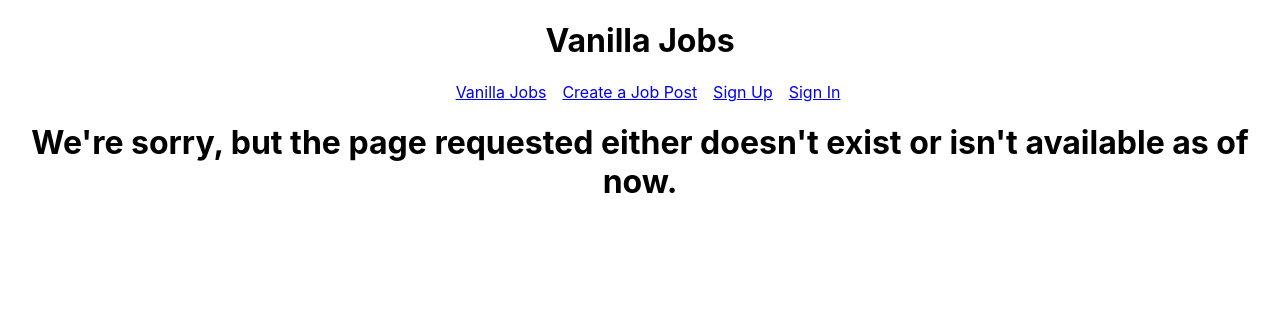
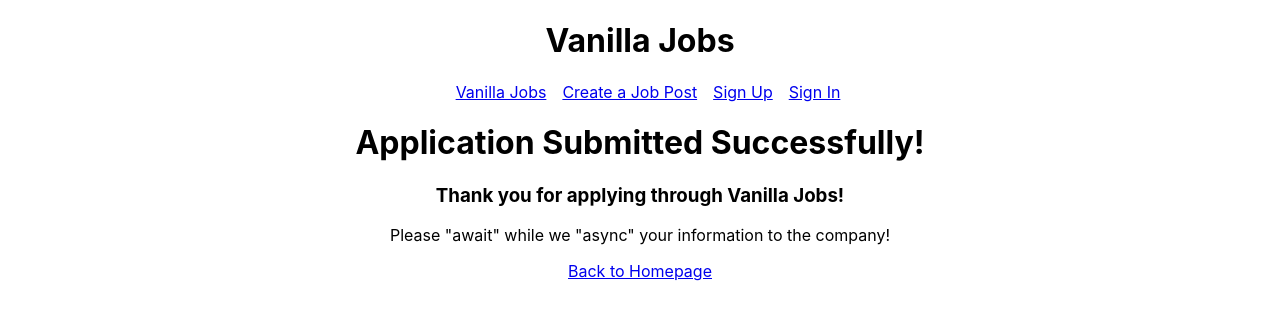
Before and after one commit to filipe-freire/VanillaJobs, a React (Create React App) app in the folder client/: page /application/success in a window 1280 px wide. Before the commit this address led to /error. Shown: the top 320 px of the page. Built offline with nearby package versions, Linux system fonts and the light colour scheme; no server answers.

Commit message:
Create view for application submitted successfully and add apply button to single post view

```diff
--- a/client/src/App.jsx
+++ b/client/src/App.jsx
@@ -14,6 +14,7 @@ import EditView from './Views/JobPosts/EditView';
 import Profile from './Views/Company/Profile';
 import ProfileEditView from './Views/Company/ProfileEditView';
 import SingleView from './Views/JobPosts/SingleView';
+import FormSubmittedView from './Views/Application/FormSubmittedView';
 
 import './App.css';
 
@@ -72,26 +73,20 @@ class App extends Component {
             {this.state.user && (
               <Route
                 path={'/profile/:id'}
-                render={props => (
-                  <Profile {...props} user={this.state.user} exact />
-                )} // Anytime we want to pass app.jsx props and more to the component, we use this syntax
+                render={props => <Profile {...props} user={this.state.user} exact />} // Anytime we want to pass app.jsx props and more to the component, we use this syntax
               />
             )}
 
             <ProtectedRoute
               path="/authentication/sign-up"
-              render={props => (
-                <SignUpView {...props} onUserUpdate={this.handleUserUpdate} />
-              )}
+              render={props => <SignUpView {...props} onUserUpdate={this.handleUserUpdate} />}
               authorized={!this.state.user}
               redirect="/" // REDIRECT TO COMPANY PROFILE VIEW
             />
 
             <ProtectedRoute
               path="/authentication/sign-in"
-              render={props => (
-                <SignInView {...props} onUserUpdate={this.handleUserUpdate} />
-              )}
+              render={props => <SignInView {...props} onUserUpdate={this.handleUserUpdate} />}
               authorized={!this.state.user}
               redirect="/" // REDIRECT TO COMPANY PROFILE VIEW
             />
@@ -101,6 +96,7 @@ class App extends Component {
             <Route path="/jobpost/:id" component={SingleView} exact />
 
             <Route path="/jobpost/:id/application" component={FormView} />
+            <Route path="/application/success" component={FormSubmittedView} />
             <Route path="/error" component={ErrorView} />
             <Redirect from="/" to="/error" />
           </Switch>
--- /dev/null
+++ b/client/src/Views/Application/FormSubmittedView.jsx
@@ -0,0 +1,15 @@
+import React from 'react';
+import { Link } from 'react-router-dom';
+
+const FormSubmittedView = () => {
+  return (
+    <div>
+      <h1>Application Submitted Successfully!</h1>
+      <h3>Thank you for applying through Vanilla Jobs!</h3>
+      <p>Please "await" while we "async" your information to the company!</p>
+      <Link to="/">Back to Homepage</Link>
+    </div>
+  );
+};
+
+export default FormSubmittedView;
--- a/client/src/Views/Application/FormView.jsx
+++ b/client/src/Views/Application/FormView.jsx
@@ -45,7 +45,7 @@ class FormView extends Component {
       .then(data => {
         // receives json file from backend
         console.log(data);
-        this.props.history.push(`/`); // REDIRECT TO A "APPLICATION SUBMITTED SUCCESSFULLY PAGE"
+        this.props.history.push(`/application/success`); // REDIRECT TO A "APPLICATION SUBMITTED SUCCESSFULLY PAGE"
       })
       .catch(error => {
         console.log(error);
@@ -121,7 +121,7 @@ class FormView extends Component {
             onChange={this.handleInputChange}
           />
 
-          <button>Sign Up</button>
+          <button>Submit</button>
         </form>
       </div>
     );
--- a/client/src/Views/JobPosts/SingleView.jsx
+++ b/client/src/Views/JobPosts/SingleView.jsx
@@ -1,5 +1,5 @@
 import React, { Component } from 'react';
-
+import { Link } from 'react-router-dom';
 import { loadJob, deleteJob } from './../../services/jobPosts';
 
 class SingleView extends Component {
@@ -49,6 +49,7 @@ class SingleView extends Component {
             <form onSubmit={this.handlePostDeletion}>
               <button>Delete</button>
             </form>
+            <Link to={`/jobpost/${this.props.match.params.id}/application`}>Apply to Job</Link>
           </>
         )}
       </div>
```
